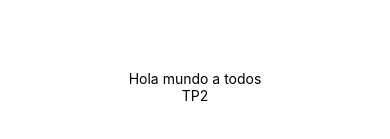
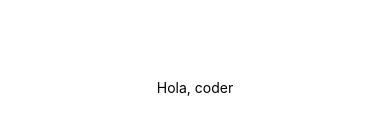
Before and after one commit to Estebanliss/MyApp, a React Native app: screen / in a window 390 px wide. Shown: the part 335-474 px from the top of the page. Built offline with nearby package versions, Linux system fonts and the light colour scheme.

Commit message:
fix. update

```diff
--- a/App.js
+++ b/App.js
@@ -4,8 +4,7 @@ import { StyleSheet, Text, View } from 'react-native';
 export default function App() {
   return (
     <View style={styles.container}>
-      <Text>Hola mundo a todos</Text>
-      <Text>TP2</Text>
+      <Text>Hola, coder</Text>
       <StatusBar style="auto" />
     </View>
   );
```
